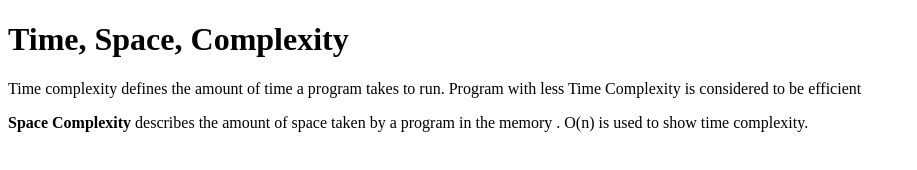
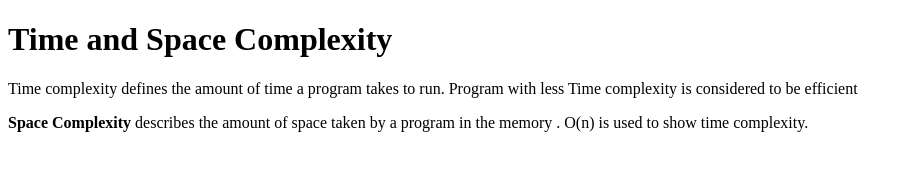
Before and after one commit to acciojob/time-and-space-complexity-Tuhin1904, a website: page main.html in a window 1280 px wide. Shown: the whole page, without its empty margins (0-917 px from the left). Drawn offline with Linux system fonts and the light colour scheme.

Commit message:
created a submission

```diff
--- a/main.html
+++ b/main.html
@@ -7,10 +7,10 @@
 </head>
 
 <body>
-	<h1>Time, Space, Complexity</h1>
-	<p>Time complexity defines the amount of time a program takes to run. Program with less Time Complexity is considered to be efficient</p>
+	<h1>Time and Space Complexity</h1>
+	<p>Time complexity defines the amount of time a program takes to run. Program with less Time complexity is considered to be efficient</p>
 	<p><b>Space Complexity</b> describes the amount of space taken by a program in the memory . O(n) is used to show time complexity.</p>
-	<b></b>
+
     <script type="text/javascript" src="./script.js">
 </script>
 
```
